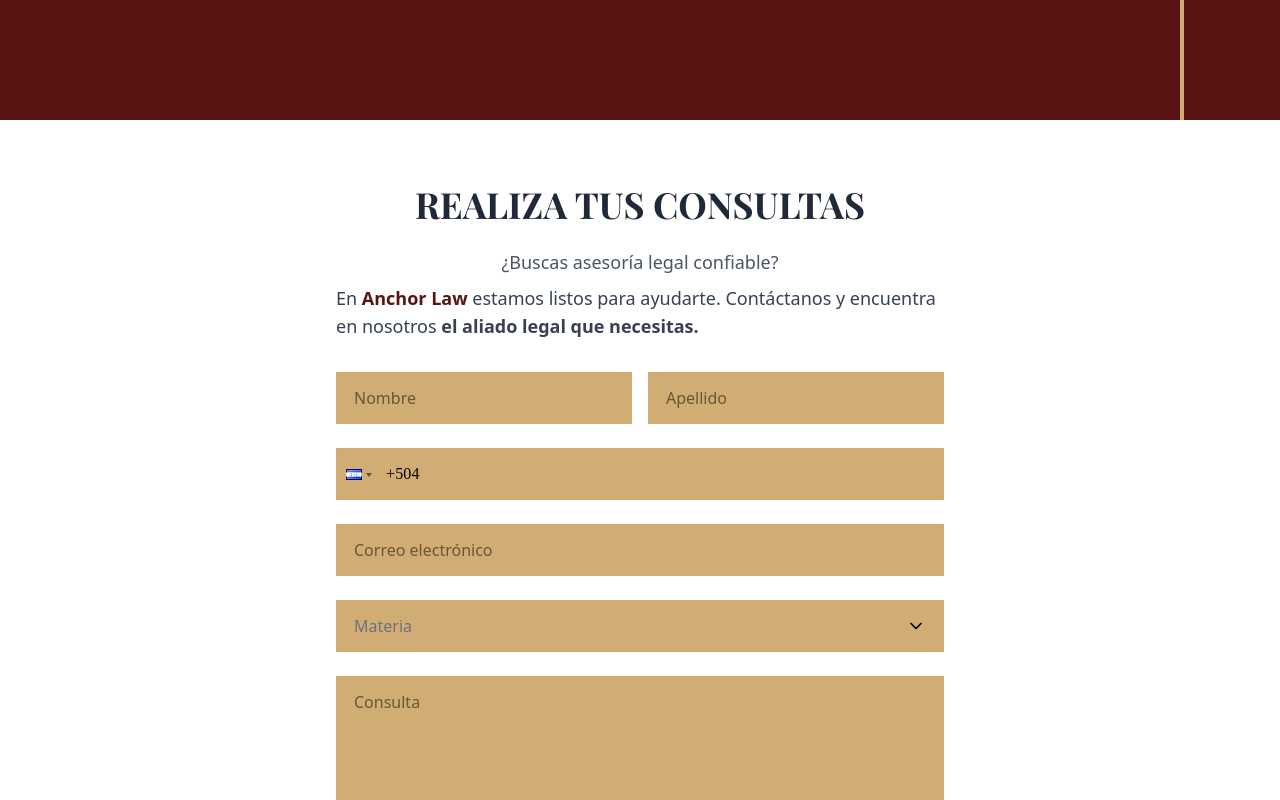
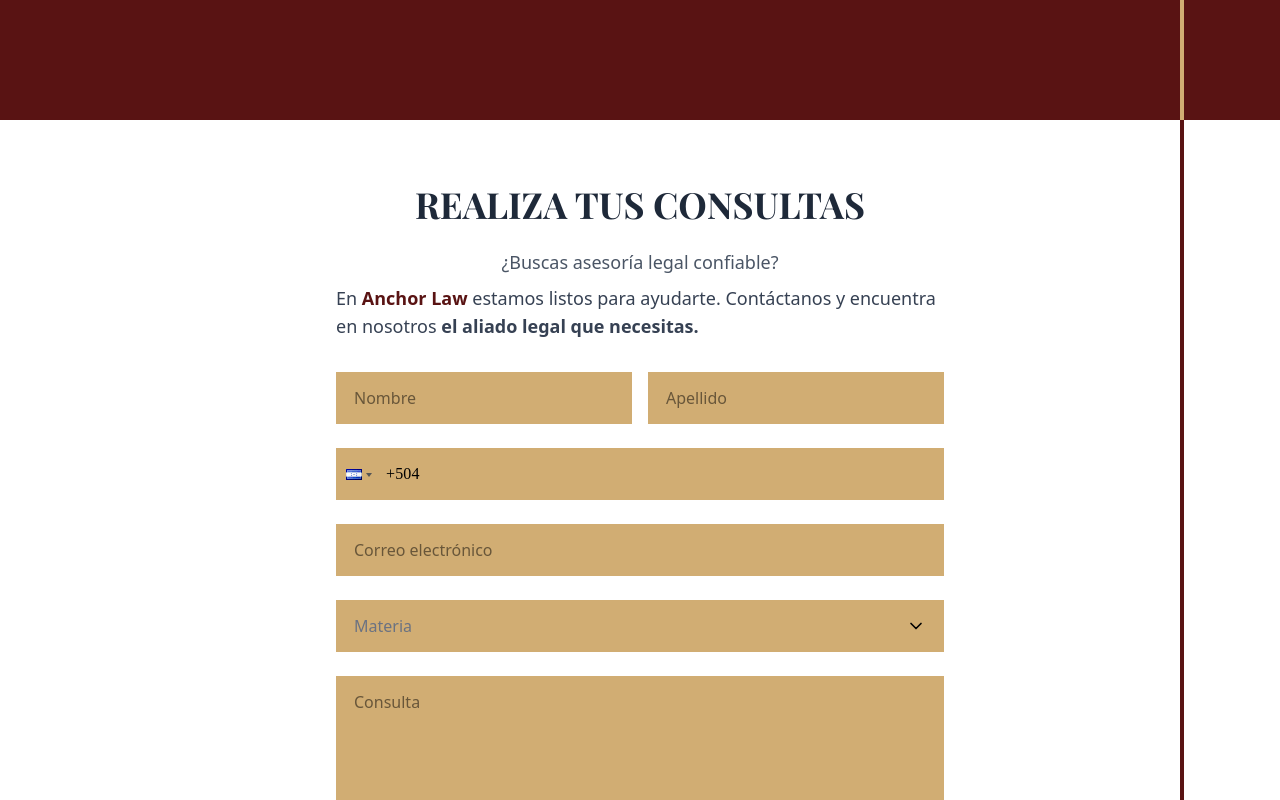
Before and after one commit to Jcorrales07/anchor-law, a React (Vite) app: page / in a window 1280 px wide. Shown: the part 2280-3080 px from the top of the page. Built offline with nearby package versions, Linux system fonts and the light colour scheme; a web font is replaced by a local one.

Commit message:
agregue la linea decorativa

```diff
--- a/src/components/forms/LegalConsultationForm.tsx
+++ b/src/components/forms/LegalConsultationForm.tsx
@@ -141,7 +141,9 @@ export default function LegalConsultationForm() {
     };
 
     return (
-        <div className="min-h-screen py-8 px-4">
+        <div className="min-h-screen py-8 px-4 relative">
+            <div className="lg:block hidden absolute top-0 right-24 bottom-0 border-r-4 border-heath-950 z-30"></div>
+
             <div className="max-w-2xl mx-auto p-8">
                 <div className="text-center mb-8">
                     <h1 className="font-primary-playfair text-center text-[29px] md:text-4xl font-bold text-gray-800 mb-6">
```
